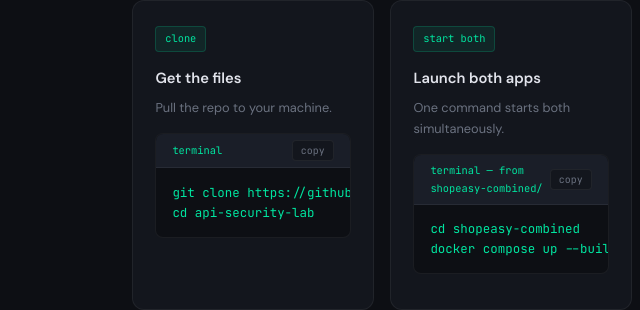
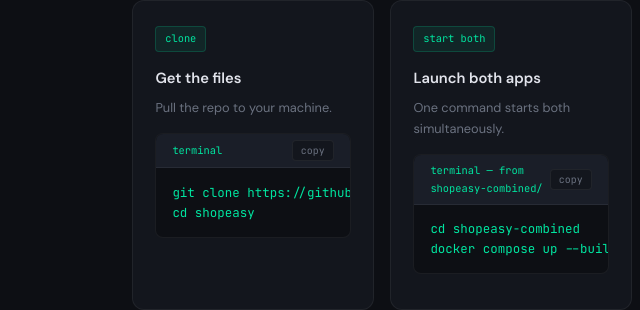
Before and after one commit to secretguard/web, a plain HTML site: page shopeasy.html in a window 1280 px wide. Shown: the part 2374-2684 px from the top of the page, 0-640 px from the left. Drawn offline with Linux system fonts and the light colour scheme.

Commit message:
Update clone command directory in shopeasy.html

```diff
--- a/shopeasy.html
+++ b/shopeasy.html
@@ -444,7 +444,7 @@ sudo usermod -aG docker $USER</div>
       <div class="cmd">
         <div class="cmd-bar"><span>terminal</span><button class="copy-btn" onclick="cpEl('c-clone',this)">copy</button></div>
         <div class="cmd-body" id="c-clone">git clone https://github.com/secretguard/shopeasy.git
-cd api-security-lab</div>
+cd shopeasy</div>
       </div>
     </div>
     <div class="setup-card">
```
